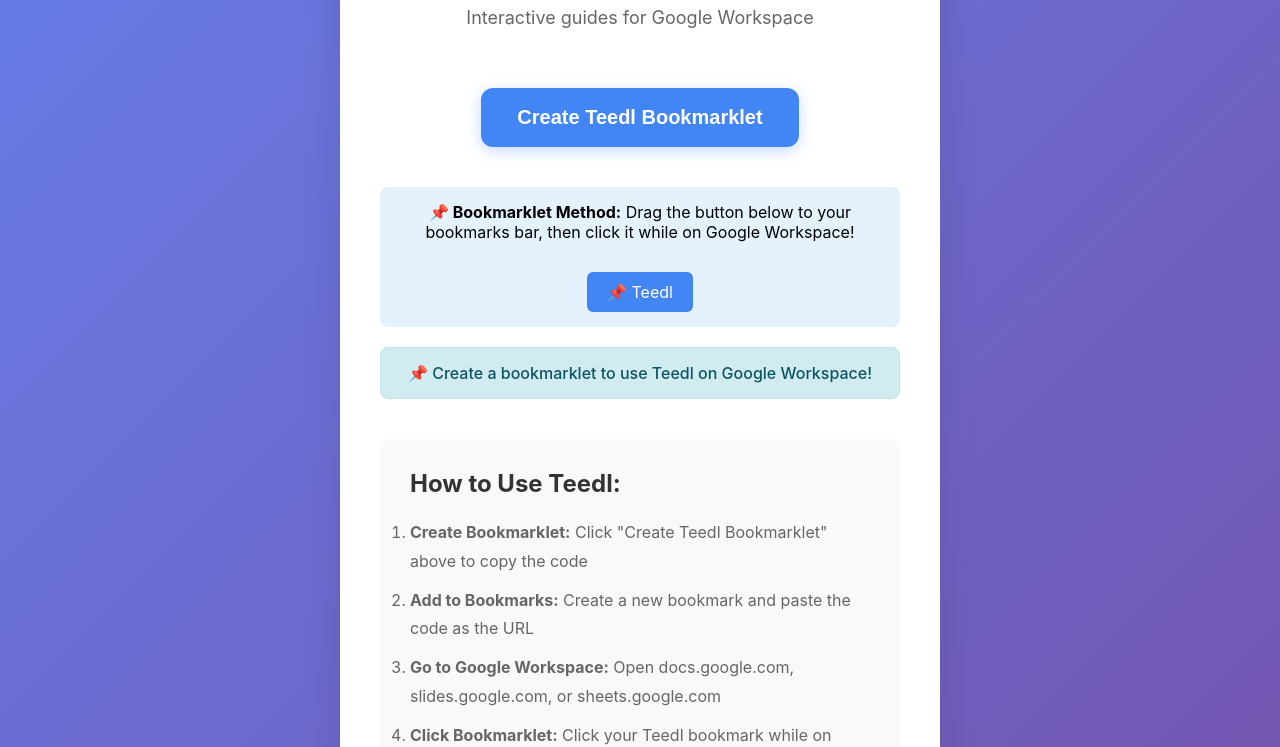
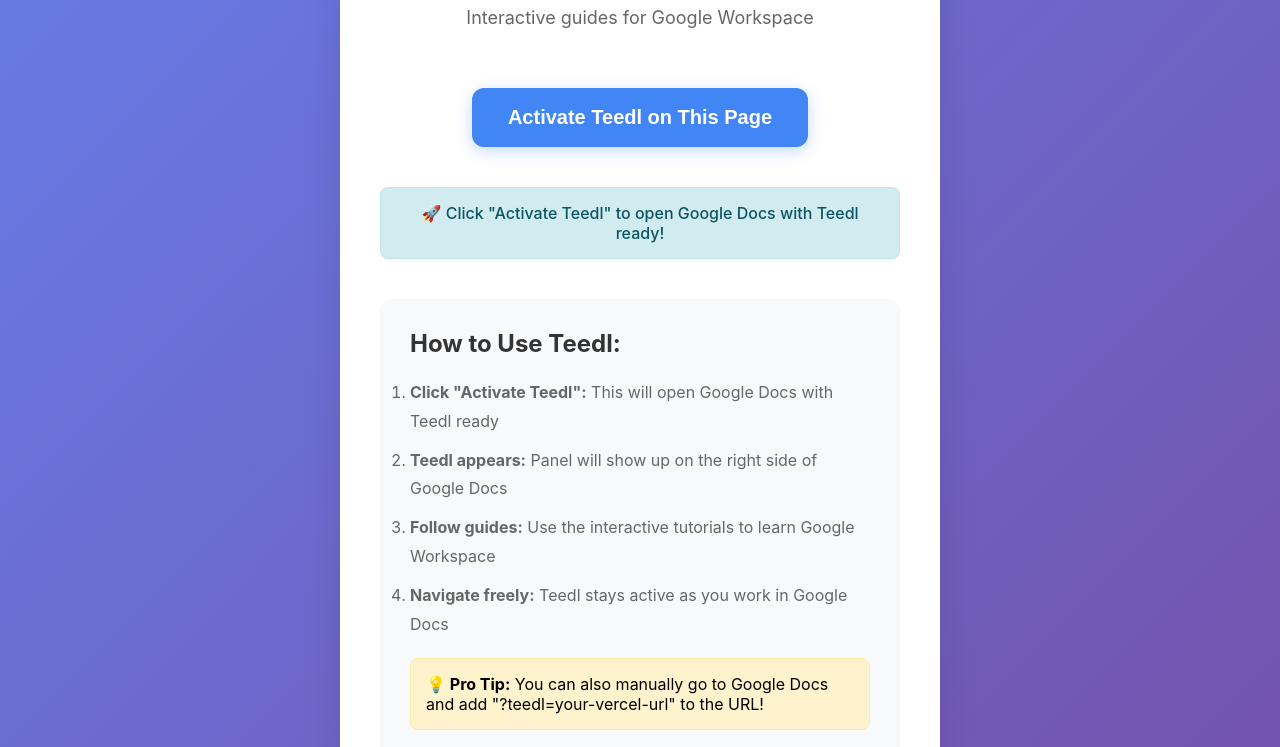
Before and after one commit to brittanyparity/teedl, a website: page index.html in a window 1280 px wide. Shown: the part 206-953 px from the top of the page. Drawn offline with Linux system fonts and the light colour scheme.

Commit message:
Fix web app approach - redirect to Google Docs with URL parameter

```diff
--- a/index.html
+++ b/index.html
@@ -161,30 +161,23 @@
         <h1>Teedl</h1>
         <p class="subtitle">Interactive guides for Google Workspace</p>
 
-        <button class="activate-btn" id="activateBtn" onclick="createBookmarklet()">
-            Create Teedl Bookmarklet
+        <button class="activate-btn" id="activateBtn" onclick="activateTeedl()">
+            Activate Teedl on This Page
         </button>
-
-        <div style="margin-top: 20px; padding: 15px; background: #e3f2fd; border-radius: 8px;">
-            <strong>📌 Bookmarklet Method:</strong> Drag the button below to your bookmarks bar, then click it while on Google Workspace!
-            <br><br>
-            <a href="javascript:(function(){if(document.getElementById('teedl-panel'))return;var script=document.createElement('script');script.src='https://your-vercel-url.vercel.app/teedl-inject.js';document.head.appendChild(script);})();" style="display: inline-block; padding: 10px 20px; background: #4285f4; color: white; text-decoration: none; border-radius: 6px; margin-top: 10px;">📌 Teedl</a>
-        </div>
 
         <div id="status" class="status" style="display: none;"></div>
 
         <div class="instructions">
             <h2>How to Use Teedl:</h2>
             <ol>
-                <li><strong>Create Bookmarklet:</strong> Click "Create Teedl Bookmarklet" above to copy the code</li>
-                <li><strong>Add to Bookmarks:</strong> Create a new bookmark and paste the code as the URL</li>
-                <li><strong>Go to Google Workspace:</strong> Open docs.google.com, slides.google.com, or sheets.google.com</li>
-                <li><strong>Click Bookmarklet:</strong> Click your Teedl bookmark while on Google Workspace</li>
-                <li><strong>Teedl appears:</strong> Panel will show up on the right side!</li>
+                <li><strong>Click "Activate Teedl":</strong> This will open Google Docs with Teedl ready</li>
+                <li><strong>Teedl appears:</strong> Panel will show up on the right side of Google Docs</li>
+                <li><strong>Follow guides:</strong> Use the interactive tutorials to learn Google Workspace</li>
+                <li><strong>Navigate freely:</strong> Teedl stays active as you work in Google Docs</li>
             </ol>
 
             <div style="background: #fff3cd; border: 1px solid #ffeaa7; padding: 15px; border-radius: 8px; margin-top: 20px;">
-                <strong>💡 Pro Tip:</strong> The bookmarklet works on any Google Workspace page - Docs, Slides, Sheets, etc.!
+                <strong>💡 Pro Tip:</strong> You can also manually go to Google Docs and add "?teedl=your-vercel-url" to the URL!
             </div>
         </div>
 
@@ -215,21 +208,14 @@
             status.style.display = 'block';
         }
 
-        function createBookmarklet() {
+        function activateTeedl() {
+            // Simply redirect to Google Docs with Teedl injected
             const currentUrl = window.location.origin;
-            const bookmarkletCode = `javascript:(function(){if(document.getElementById('teedl-panel'))return;var script=document.createElement('script');script.src='${currentUrl}/teedl-inject.js';document.head.appendChild(script);})();`;
-
-            // Copy to clipboard
-            navigator.clipboard.writeText(bookmarkletCode).then(() => {
-                showStatus('✅ Bookmarklet code copied to clipboard! Paste it as a bookmark URL.', 'success');
-            }).catch(() => {
-                showStatus('📋 Copy this code and paste it as a bookmark URL:', 'info');
-                prompt('Bookmarklet Code:', bookmarkletCode);
-            });
+            window.location.href = `https://docs.google.com/document/create?teedl=${encodeURIComponent(currentUrl)}`;
         }
 
         // Show instructions
-        showStatus('📌 Create a bookmarklet to use Teedl on Google Workspace!', 'info');
+        showStatus('🚀 Click "Activate Teedl" to open Google Docs with Teedl ready!', 'info');
     </script>
 </body>
 </html>
```
Also changed, not shown: teedl-inject.js (+8 -0 lines).
